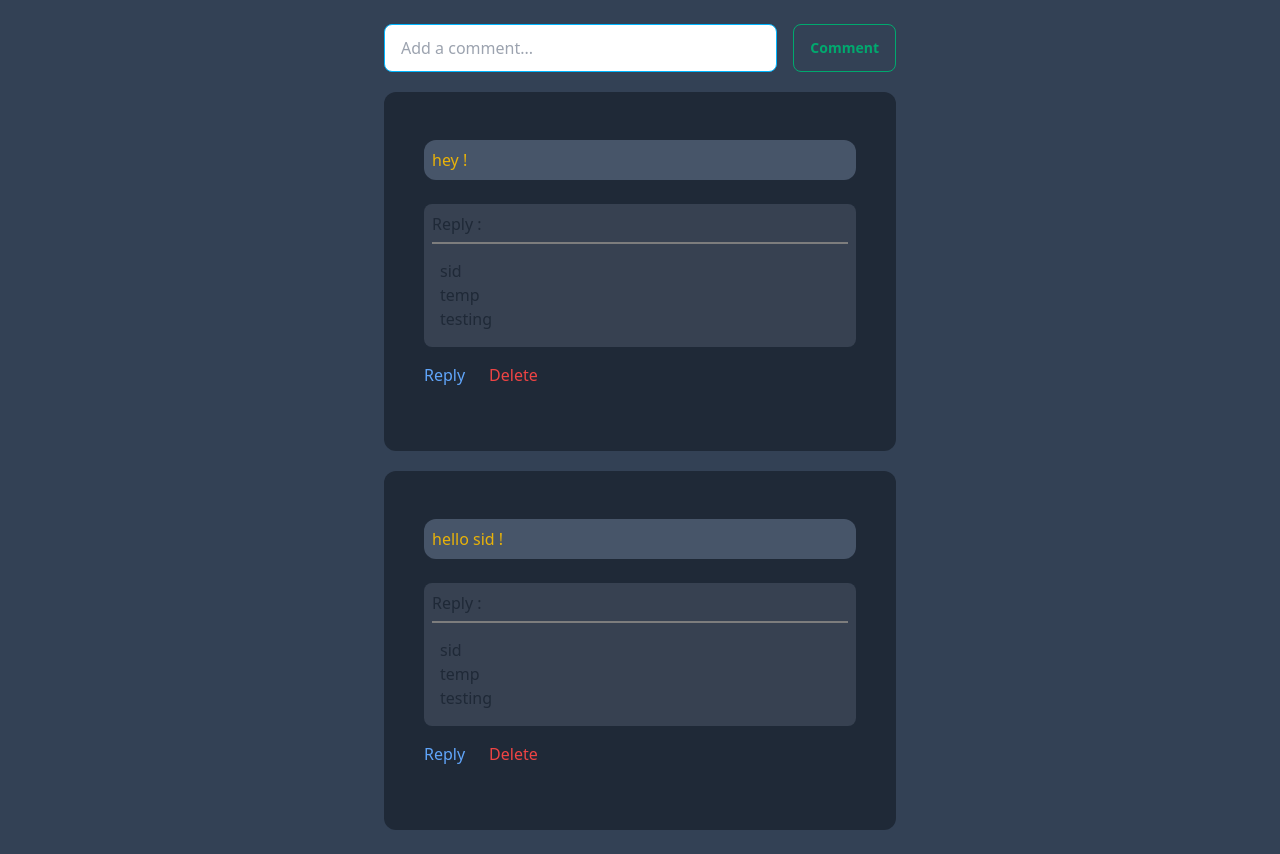
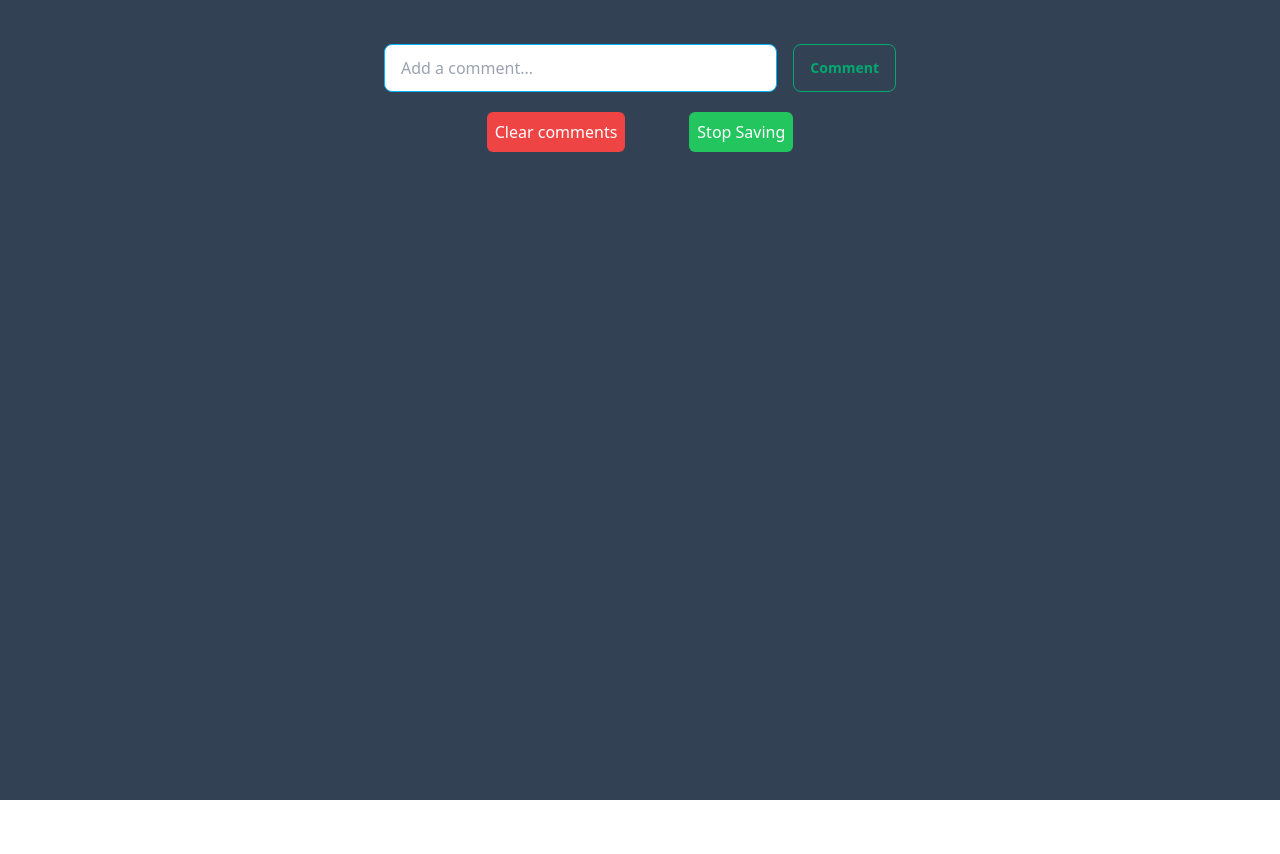
Before and after one commit to kevit-siddharth-singh/React-Comment-component, a React (Vite) app: page / in a window 1280 px wide. After the commit the page ends 800 px from the top, so only its background shows below. Built offline with nearby package versions, Linux system fonts and the light colour scheme.

Commit message:
Added Modal and fixed some bugs

```diff
--- a/src/App.jsx
+++ b/src/App.jsx
@@ -1,42 +1,69 @@
 import { useDispatch, useSelector } from "react-redux";
 import Comment from "./Components/Comment";
 import InputBox from "./Components/InputBox";
-import React, { useState, useEffect } from "react";
-import { addComment } from "./store/Actions";
+import React, { useRef, useState } from "react";
+import { addComment, deleteComments } from "./store/Actions";
+import Modal from "./Components/Modal";
 
 const App = () => {
   const [newComment, setNewComment] = useState("");
+
   const dispatch = useDispatch();
 
   // Sid : ADD COMMENT HANDLING FUNCTION
   function handleAddComment() {
-    const Comment = { id: Date.now(), comment: newComment, replies: [] };
+    if (newComment) {
+      const Comment = { id: Date.now(), comment: newComment, replies: [] };
+      dispatch(addComment(Comment));
+      setNewComment("");
+    } else {
+      document.getElementById("my_modal_1").showModal();
+    }
 
-    dispatch(addComment(Comment));
-    setContent("");
+    // dispatch(addComment(Comment));
+    // setNewComment("");
   }
   // Sid : ADD COMMENT HANDLING FUNCTION
 
+  // Note: Func For Deleting Local Storage
+  function deleteLocalStorage() {
+    localStorage.removeItem("persist:persist-store");
+    setNewComment("");
+  }
+
+  // Note: Func For Deleting Local Storage
+
+  // !: Handling Deletion of comments
+
+  function handleCommentsDelete() {
+    localStorage.removeItem("persist:persist-store");
+    dispatch(deleteComments());
+  }
+
+  // !: Handling Deletion of comments
 
   const COMMENT_DATA = useSelector((state) => state.comments);
   console.log(COMMENT_DATA);
   return (
     <div className="comment-container bg-slate-700 py-6 flex flex-col items-center justify-center gap-5">
-      <div className="input-field flex gap-4  justify-between w-2/5 ">
+      {/* Sid: This modal is hidden Initially */}
+      <Modal />
+      {/* Sid: This modal is hidden Initially */}
+      <div className="input-field flex gap-4  justify-between w-4/5 sm:w-2/5 ">
         <InputBox
           text={"Add a comment..."}
           display={null}
           setFunction={setNewComment}
+          value={newComment}
         />
         <button
           onClick={handleAddComment}
-          className="btn btn-outline btn-success "
+          className="btn btn-outline btn-success p-2 sm:p-4"
         >
           Comment
         </button>
       </div>
-
-      {COMMENT_DATA.map((comment, index) => (
+      {COMMENT_DATA?.map((comment, index) => (
         <Comment
           key={index}
           comment={comment.comment}
@@ -44,6 +71,20 @@ const App = () => {
           id={comment.id}
         />
       ))}
+      <div className="dangerous-btn flex gap-16">
+        <button
+          onClick={handleCommentsDelete}
+          className="bg-red-500 text-white p-2 rounded-md active:bg-red-600 "
+        >
+          Clear comments
+        </button>
+        <button
+          onClick={deleteLocalStorage}
+          className="bg-green-500 text-white p-2 rounded-md active:bg-green-600 "
+        >
+          Stop Saving
+        </button>
+      </div>
     </div>
   );
 };
--- a/src/Components/Comment.jsx
+++ b/src/Components/Comment.jsx
@@ -1,4 +1,4 @@
-import React, { useState, useEffect } from "react";
+import React, { useState } from "react";
 import InputBox from "./InputBox";
 import { useDispatch, useSelector } from "react-redux";
 import { addReply, deleteReply } from "../store/Actions";
@@ -7,9 +7,9 @@ const Comment = ({ id, comment, replies }) => {
   const dispatch = useDispatch();
 
   const COMMENT_DATA = useSelector((state) => state.comments);
-  console.log(COMMENT_DATA.map((comment) => comment));
 
   const [replyToggle, setReplyToggle] = useState(false);
+  const [emptyReplies, setEmptyReplies] = useState(true);
   function handleReplyToggle() {
     // console.log(replyToggle);
     setReplyToggle(!replyToggle);
@@ -24,7 +24,7 @@ const Comment = ({ id, comment, replies }) => {
       id: id,
       reply: reply,
     };
-
+    setEmptyReplies(false);
     dispatch(addReply(replyData));
     setReply("");
   }
@@ -36,7 +36,7 @@ const Comment = ({ id, comment, replies }) => {
     const replyData = {
       id: id,
     };
-
+    setEmptyReplies(true);
     dispatch(deleteReply(replyData));
   }
 
@@ -44,7 +44,7 @@ const Comment = ({ id, comment, replies }) => {
 
   return (
     <>
-      <div className="comment-reply flex flex-col   bg-gray-800 w-2/5 p-10  rounded-xl ">
+      <div className="comment-reply flex flex-col bg-gray-800 w-4/5 p-5 sm:w-2/5 sm:p-10  rounded-xl ">
         <div className="reply-wrapper my-2 ">
           <p className="bg-slate-600 rounded-xl p-2 text-yellow-500 mb-6">
             {comment}
@@ -74,7 +74,7 @@ const Comment = ({ id, comment, replies }) => {
               </button>
             )}
 
-            {!replyToggle && (
+            {!emptyReplies && (
               <button
                 className="delete text-red-500 p-2"
                 onClick={handleReplyDelete}
--- a/src/Components/InputBox.jsx
+++ b/src/Components/InputBox.jsx
@@ -1,6 +1,6 @@
 import React from "react";
 
-const InputBox = ({ text, display, setFunction ,value}) => {
+const InputBox = ({ text, display, setFunction, value }) => {
   return (
     <div className="w-full">
       <input
@@ -10,7 +10,6 @@ const InputBox = ({ text, display, setFunction ,value}) => {
         value={value}
         onChange={(e) => setFunction(e.target.value)}
       />
-
     </div>
   );
 };
--- /dev/null
+++ b/src/Components/Modal.jsx
@@ -0,0 +1,30 @@
+import React from "react";
+
+const Modal = () => {
+  return (
+    <div>
+      {/* Open the modal using document.getElementById('ID').showModal() method */}
+      {/* <button
+        className="btn"
+        onClick={() => document.getElementById("my_modal_1").showModal()}
+      >
+        open modal
+      </button> */}
+
+      <dialog id="my_modal_1" className="modal">
+        <div className="modal-box">
+          <h3 className="font-bold text-lg">Invalid Comment 😋</h3>
+          <p className="py-4">Press ESC key or click the Close to close</p>
+          <div className="modal-action">
+            <form method="dialog">
+              {/* if there is a button in form, it will close the modal */}
+              <button className="btn">Close</button>
+            </form>
+          </div>
+        </div>
+      </dialog>
+    </div>
+  );
+};
+
+export default Modal;
--- a/src/store/Actions.js
+++ b/src/store/Actions.js
@@ -1,5 +1,10 @@
 // actions.js
-import { ADD_COMMENT, ADD_REPLY, DELETE_REPLY } from "./actionTypes";
+import {
+  ADD_COMMENT,
+  ADD_REPLY,
+  DELETE_REPLY,
+  DELETE_COMMENTS,
+} from "./actionTypes";
 
 export const addComment = (comment) => ({
   type: ADD_COMMENT,
@@ -15,3 +20,7 @@ export const deleteReply = (reply) => ({
   type: DELETE_REPLY,
   payload: reply,
 });
+
+export const deleteComments = () => ({
+  type: DELETE_COMMENTS,
+});
--- a/src/store/actionTypes.js
+++ b/src/store/actionTypes.js
@@ -2,3 +2,4 @@
 export const ADD_COMMENT = "ADD_COMMENT";
 export const ADD_REPLY = "ADD_REPLY"; // For initializing comments, if needed
 export const DELETE_REPLY = "DELETE_REPLY";
+export const DELETE_COMMENTS = "DELETE_COMMENTS";
--- a/src/store/store.js
+++ b/src/store/store.js
@@ -1,23 +1,17 @@
 import { comment } from "postcss";
-import { ADD_COMMENT, DELETE_REPLY, ADD_REPLY } from "./actionTypes";
+import {
+  ADD_COMMENT,
+  DELETE_REPLY,
+  ADD_REPLY,
+  DELETE_COMMENTS,
+} from "./actionTypes";
 import { createStore } from "redux";
 
 import { persistReducer, persistStore } from "redux-persist";
 import storage from "redux-persist/lib/storage";
 
 const initialState = {
-  comments: [
-    {
-      id: 1,
-      comment: "hey !",
-      replies: ["sid", "temp", "testing"],
-    },
-    {
-      id: 2,
-      comment: "hello sid !",
-      replies: ["sid", "temp", "testing"],
-    },
-  ],
+  comments: [],
 };
 
 const reducer = (state = initialState, action) => {
@@ -53,11 +47,15 @@ const reducer = (state = initialState, action) => {
         ),
       };
 
+    case DELETE_COMMENTS:
+      return {
+        comments: [],
+      };
+
     default:
       return state;
   }
 };
-
 const persistConfig = {
   key: "persist-store",
   storage,
```
